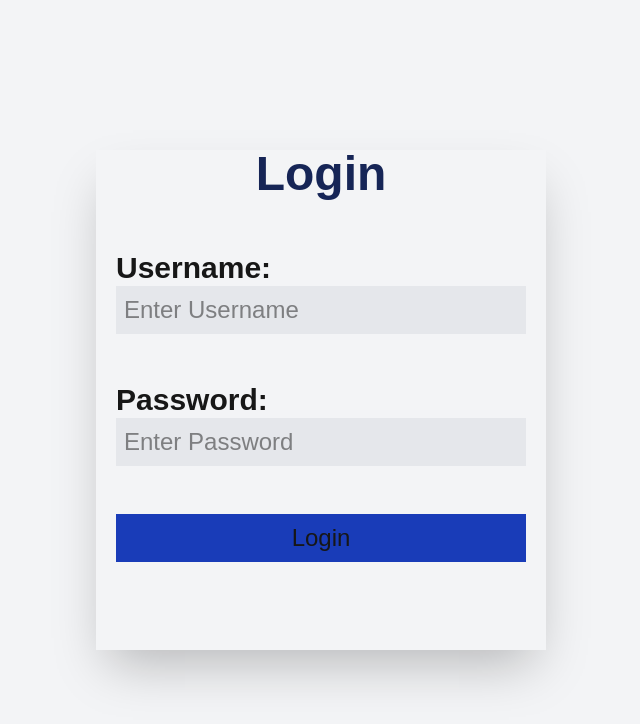
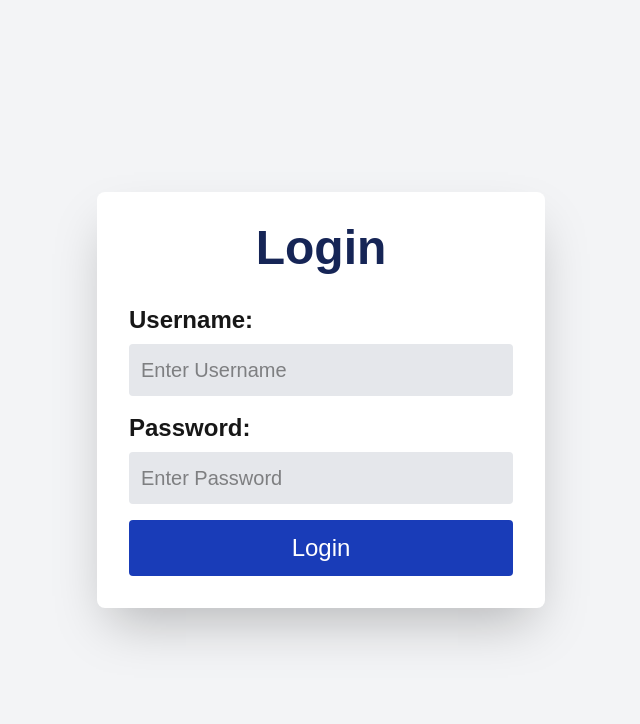
Before and after one commit to MahdiDeveloper1383/dashboard, a Next.js app: page / in a window 1280 px wide. Shown: the top 724 px of the page, without its empty margins (319-959 px from the left). Built offline with nearby package versions, Linux system fonts and the light colour scheme.

Commit message:
restyle login

```diff
--- a/package.json
+++ b/package.json
@@ -4,7 +4,7 @@
   "private": true,
   "scripts": {
     "dev": "next dev --turbopack",
-    "build": "next build ",
+    "build": "next build --turbopack",
     "start": "next start",
     "lint": "eslint"
   },
--- a/src/app/page.tsx
+++ b/src/app/page.tsx
@@ -5,19 +5,19 @@ import React, { useState } from "react";
 
 export default function Login() {
   const router = useRouter()
-  const [username,setusername] = useState<string>('')
-  const [password,setpassword] = useState<string>('')
-  const [loading,setloading] = useState<boolean>(false)
-  const [error,seterror] = useState<string>('')
-  const handlelogin=async(e:React.FormEvent)=>{
+  const [username, setusername] = useState<string>('')
+  const [password, setpassword] = useState<string>('')
+  const [loading, setloading] = useState<boolean>(false)
+  const [error, seterror] = useState<string>('')
+  const handlelogin = async (e: React.FormEvent) => {
     e.preventDefault()
     seterror('')
     setloading(false)
-    try{
-       await axios.post('http://localhost:3000/api/auth',{username,password},{withCredentials:true})
+    try {
+      await axios.post('http://localhost:3000/api/auth', { username, password }, { withCredentials: true })
       router.push('/Dashboard')
 
-    }catch(err:unknown){
+    } catch (err: unknown) {
       if (axios.isAxiosError(err) && err.response) {
         if (err.response.status === 401) {
           seterror('username or password is wrong');
@@ -29,32 +29,52 @@ export default function Login() {
       } else {
         seterror('Network error');
       }
-    }finally{
+    } finally {
       setloading(false)
     }
   }
   return (
     <React.Fragment>
-    <title>Login</title>
-    <div className="login-dev flex bg-gray-100 w-full h-screen items-center">
-      <div className="lg:w-[450px] lg:h-[500px] w-[300px] h-[500px] md:w-[500px] flex flex-col mr-auto ml-auto shadow-2xl border-white bg-gray-100">
-        <form action="" onSubmit={handlelogin}>
-        <h1 className="text-5xl text-center font-extrabold text-blue-950">Login</h1>
-        <div className="flex flex-col mt-8 p-5">
-          <label htmlFor="Username" className="text-3xl font-bold">Username:</label>
-          <input type="text" value={username} onChange={(e)=>setusername(e.target.value)} name="username" className="p-2 bg-gray-200 text-2xl" placeholder="Enter Username" />
+      <div className="login-dev flex bg-gray-100 w-full h-screen items-center justify-center">
+        <div className="w-full max-w-md bg-white shadow-2xl rounded-lg p-8">
+          <form onSubmit={handlelogin}>
+            <h1 className="text-5xl text-center font-extrabold text-blue-950 mb-8">Login</h1>
+
+            <div className="flex flex-col mb-4">
+              <label htmlFor="username" className="text-2xl font-bold mb-2">Username:</label>
+              <input
+                type="text"
+                value={username}
+                onChange={(e) => setusername(e.target.value)}
+                name="username"
+                className="p-3 bg-gray-200 text-xl rounded focus:outline-none focus:ring-2 focus:ring-blue-500 focus:shadow-2xl transition-shadow delay-75"
+                placeholder="Enter Username"
+              />
             </div>
-        <div className="flex flex-col mt-2 p-5">
-          <label htmlFor="Password" className="text-3xl font-bold">Password:</label>
-          <input type="password" value={password} onChange={(e)=>setpassword(e.target.value)} name="password" className="p-2 bg-gray-200 text-2xl" placeholder="Enter Password" />
+
+            <div className="flex flex-col mb-4">
+              <label htmlFor="password" className="text-2xl font-bold mb-2">Password:</label>
+              <input
+                type="password"
+                value={password}
+                onChange={(e) => setpassword(e.target.value)}
+                name="password"
+                className="p-3 bg-gray-200 text-xl rounded focus:outline-none focus:ring-2 focus:ring-blue-500 focus:shadow-2xl transition-shadow delay-75"
+                placeholder="Enter Password"
+              />
             </div>
-        {error&&<p className="text-2xl text-center font-serif text-red-600">{error}</p>}
-        <div className="flex flex-col mt-2 p-5">
-          <input type='submit' value={loading?'Loading...':'Login'} name="username" className="p-2 bg-blue-800 text-2xl cursor-pointer" placeholder="Username" />
-        </div>
+
+            {error && <p className="text-red-600 text-center mb-4">{error}</p>}
+
+            <input
+              type="submit"
+              value={loading ? 'Loading...' : 'Login'}
+              className="w-full p-3 bg-blue-800 text-2xl text-white rounded cursor-pointer hover:bg-blue-900 transition-colors hover:shadow-2xl delay-75"
+            />
           </form>
         </div>
       </div>
+
     </React.Fragment>
   );
 }
```
Also changed, not shown: 1 other file (tests, documents, lock files or other folders). Lines whose indentation alone changed are shown as unchanged.
